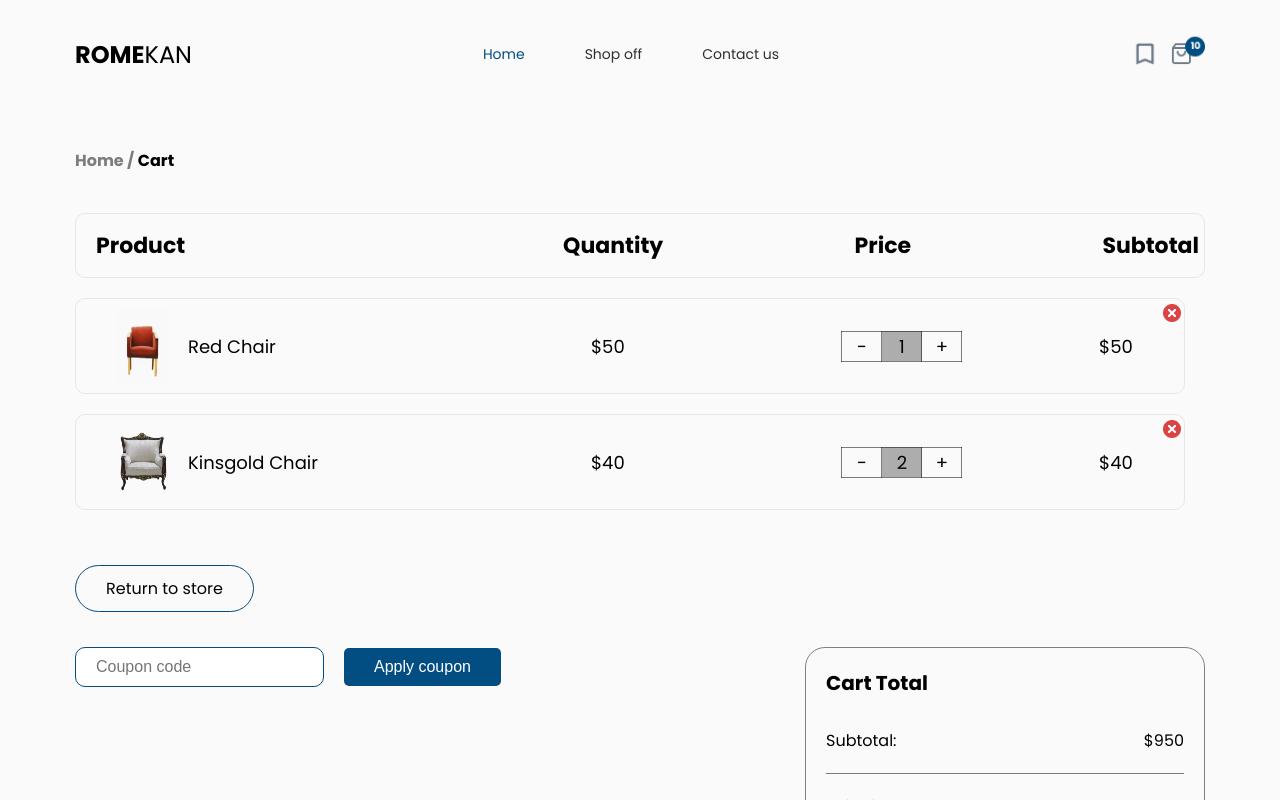
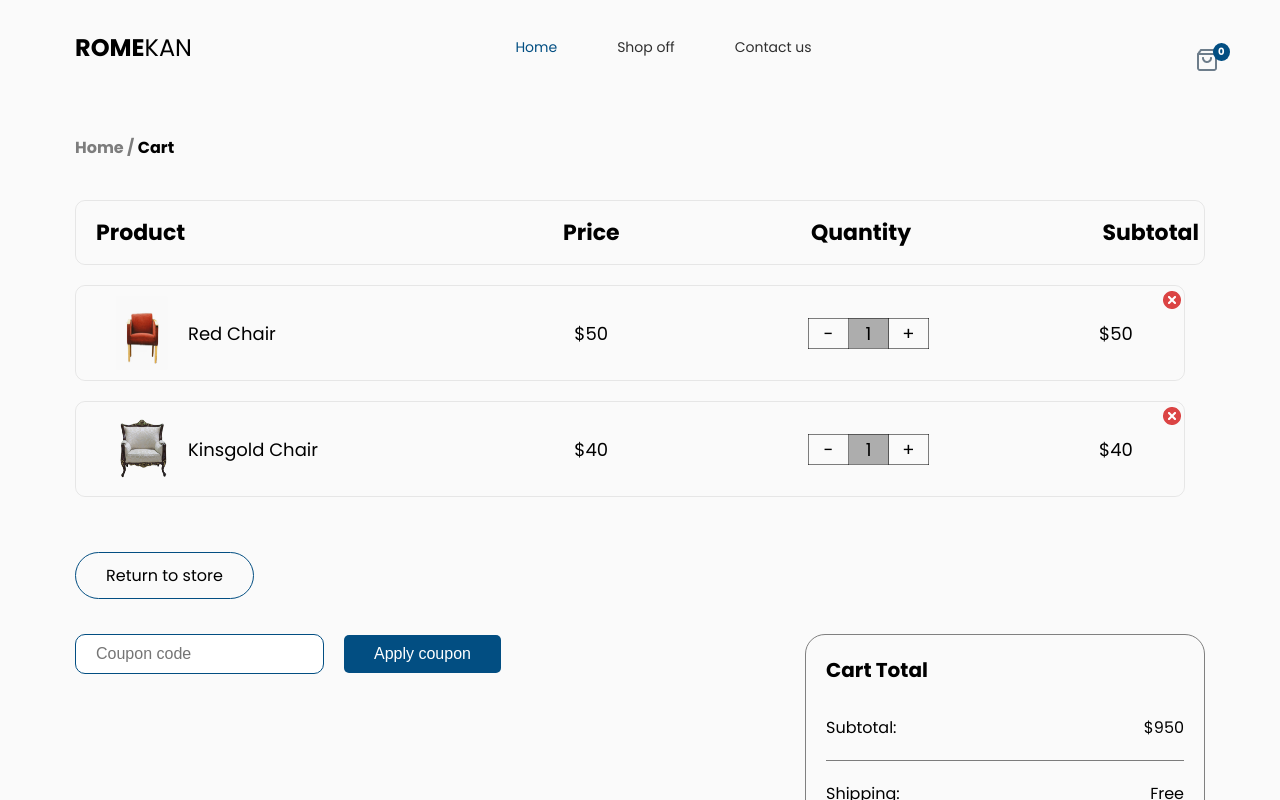
Before and after one commit to jubrealguy/shopping-app, a React (Create React App) app: page /cart in a window 1280 px wide. Shown: the top 800 px of the page. Built offline with nearby package versions, Linux system fonts and the light colour scheme.

Commit message:
did lots of functionalities

```diff
--- a/src/App.css
+++ b/src/App.css
@@ -82,15 +82,28 @@ a {
   margin-right: 1rem;
 }
 
-.header__icons--bookmark {
-  display: block;
-  width: 3rem;
+.header__icons--cart {
+  position: relative;
+  text-decoration: none;
 }
 
-.header__icons--cart {
-  display: block;
-  width: 3.5rem;
-  margin-bottom: 1.3rem;
+.header__icons--cart img {
+  position: absolute;
+  width: 2.4rem;
+}
+
+.header__icons--cart span {
+  position: absolute;
+  left: 1.8rem;
+  top: -.5rem;
+  font: 1rem;
+  line-height: 1.5;
+  font-weight: 700;
+  background: #024E82;
+  border-radius: 50%;
+  color: #ffffff;
+  padding: .15rem .5rem;
+  text-align: center;
 }
 
 .header__icons--hamburger {
@@ -309,6 +322,11 @@ a {
   }
 }
 
+.card {
+  text-decoration: none;
+  color: inherit;
+}
+
 .card-img {
   display: inline-block;
   width: 100%;
@@ -470,6 +488,11 @@ a {
   display: flex;
   align-items: center;
   padding: .4rem .75rem;
+  margin-left: -5rem;
+}
+
+.cart__body li:nth-child(2) {
+  margin-left: -5rem;
 }
 
 .cart__body li:nth-child(3) table {
@@ -558,6 +581,10 @@ a {
 
 .cart__product li:last-child span {
   font-size: 1.8rem;
+}
+
+.table-data {
+  cursor: pointer;
 }
 
 @media screen and (max-width: 600px) {
--- a/src/App.js
+++ b/src/App.js
@@ -1,21 +1,26 @@
 import './App.css';
 import Header from "./components/Header";
-import HomePage from './pages/HomePage';
+import HomePage from './components/HomePage';
 import Footer from './components/Footer';
-import Cart from "./pages/Cart";
-import Checkout from './pages/Checkout';
+import Cart from "./components/Cart";
+import Checkout from './components/Checkout';
+import Product from './components/ProductPage';
 import { Routes, Route } from "react-router-dom";
+import { NumProvider } from './components/NumContext';
 
 function App() {
   return (
     <div className="App">
+      <NumProvider>
         <Header />
           <Routes>
             <Route path='/*' element={<HomePage />}></Route>
             <Route path='/cart' element={<Cart />}></Route>
             <Route path='/cart/checkout' element={<Checkout />}></Route>
+            <Route path='/product' element={<Product />}></Route>
           </Routes>
         <Footer />
+      </NumProvider>
     </div>
   );
 }
--- a/src/pages/Cart.js
+++ b/src/components/Cart.js
@@ -8,6 +8,22 @@ import { useState } from "react"
 
 const Cart = () => {
     const [proceed, setProceed] = useState(false)
+    const [digit3, setDigit3] = useState(1)
+    let price;
+    const initialCartItems = [
+        { id: 1, name: 'Red Chair', price: 50, quantity: 1, image: chair3 },
+        { id: 2, name: 'Kinsgold Chair', price: 40, quantity: 1, image: chair8 },
+      ];
+
+      const [cartItems, setCartItems] = useState(initialCartItems);
+
+      const handleRemoveItem = (id) => {
+        setCartItems(cartItems.filter(item => item.id !== id));
+      };
+
+      const handleQuantityChange = (id, change) => {
+        setCartItems(cartItems.map(item => item.id === id ? { ...item, quantity: item.quantity + change } : item));
+      };
 
     const clickConfirm =(e) => {
         e.preventDefault()
@@ -27,15 +43,23 @@ const Cart = () => {
             </ul>
             <ul className="cart__product">
                 <li><h3>Quantity</h3></li>
-                <li><table><tr><td>-</td><td>2</td><td>+</td></tr></table></li>
+                <li>
+                    <table>
+                        <tr>
+                            <td onClick={() => setDigit3(digit3-1)}>-</td>
+                            <td>{digit3}</td>
+                            <td onClick={() => setDigit3(digit3+1)}>+</td>
+                        </tr>
+                    </table>
+                </li>
             </ul>
             <ul className="cart__product">
                 <li><h3>Price</h3></li>
-                <li>$50</li>
+                <li>{`$${price = 50}`}</li>
             </ul>
             <ul className="cart__product">
                 <li><h3>Subtotal</h3></li>
-                <li>$50</li>
+                <li>${price * digit3}</li>
             </ul>
         </div>
     )
@@ -46,22 +70,31 @@ const Cart = () => {
             <div className="cart__table">
         <ul className="cart__head">
             <li>Product</li>
+            <li>Price</li>
             <li>Quantity</li>
-                    <li>Price</li>
             <li>Subtotal</li>
         </ul>
-                <ul className="cart__body">
-                    <li className="cart__body-product"><img src={chair3} alt="" /><span>Red Chair</span></li>
-                    <li>$50</li>
-                    <li><table><tr><td>-</td><td>1</td><td>+</td></tr></table></li>
-                    <li><span>$50</span><img src={cancel} alt="" /></li>
+        {cartItems.map(item => (
+            <ul key={item.id} className="cart__body">
+            <li className="cart__body-product"><img src={item.image} alt="" /><span>{item.name}</span></li>
+            <li>{`$${item.price}`}</li>
+            <li>
+                <table>
+                <tbody>
+                    <tr>
+                    <td className="table-data" onClick={() => handleQuantityChange(item.id, -1)}>-</td>
+                    <td>{item.quantity}</td>
+                    <td className="table-data" onClick={() => handleQuantityChange(item.id, 1)}>+</td>
+                    </tr>
+                </tbody>
+                </table>
+            </li>
+            <li>
+                <span>${item.price * item.quantity}</span>
+                <img src={cancel} alt="" onClick={() => handleRemoveItem(item.id)} />
+            </li>
             </ul>
-                <ul className="cart__body">
-                    <li className="cart__body-product"><img src={chair8} alt="" /><span>Kinsgold Chair</span></li>
-                    <li>$40</li>
-                    <li><table><tr><td>-</td><td>2</td><td>+</td></tr></table></li>
-                    <li><span>$40</span><img src={cancel} alt="" /></li>
-                </ul>
+        ))}
         </div>
             {cartMobile}
             <div className="cart__link-mobile">
--- a/src/components/Chairs.js
+++ b/src/components/Chairs.js
@@ -1,7 +1,11 @@
-import React, { useState, useEffect } from 'react';
+import React, { useContext, useState, useEffect } from 'react';
+import { Link } from 'react-router-dom';
 import add_cart from "../img/add_cart.png"
+import NumContext from './NumContext';
+
 
 const Chairs = () => {
+  const { num, setNum } = useContext(NumContext);
     const [data, setData] = useState([]);
     const [loading, setLoading] = useState(true);
     const [error, setError] = useState(null);
@@ -33,17 +37,17 @@ const Chairs = () => {
             {data.map((chair) => {
                 const imageUrl = chair.photos && chair.photos.length > 0 ? `https://api.timbu.cloud/images/${chair.photos[0].url}` : null;
                 return (
-                    <div key={chair.unique_id} className="card">
+                    <Link to="/product" key={chair.unique_id} className="card">
                         <img src={imageUrl} alt="" className="card-img" />
                         <p className="card-title">{chair.name}</p>
                         <div className="card-price">
                             <p>
-                                <span className="card-price-1">${chair.current_price[0].USD[0]}</span>
-                                <span className="card-price-2">${chair.price2}</span>
+                                <span className="card-price-1">${chair.current_price[0].USD[1]}</span>
+                                <span className="card-price-2">${chair.current_price[0].USD[0]}</span>
                             </p>
-                            <img src={add_cart} alt="" className="card-carting"/>
+                            <img src={add_cart} alt="" className="card-carting" onClick={() => setNum(num + 1)} />
                         </div>
-                    </div>
+                    </Link>
                 )
             })}
         </div>
--- a/src/components/Header.js
+++ b/src/components/Header.js
@@ -1,14 +1,16 @@
-import bookmark from "../img/bookmark.png"
 import cart from "../img/cart.png"
 import { Link } from "react-router-dom";
 import ham from "../img/menu.png"
-import { useState } from "react";
+import { useState, useContext } from "react";
 import x from "../img/x.png"
+import NumContext from './NumContext';
 
 const Header = () => {
+    const { num } = useContext(NumContext);
     const [clickedNav, setclickedNav] = useState(false);
     const [imageSrc, setImageSrc] = useState(ham);
     const [activeIndex, setActiveIndex] = useState(0);
+
 
     const clickHam = (e) => {
         e.preventDefault();
@@ -40,8 +42,10 @@ const Header = () => {
                     </ul>
                 </nav>
                 <div className="header__icons">
-                    <Link to="/"><img src={bookmark} alt="" className="header__icons--bookmark" /></Link>
-                    <Link to="/cart"><img src={cart} alt="" className="header__icons--cart" /></Link>
+                    <Link to="/cart" className="header__icons--cart">
+                        <img src={cart} alt="" />
+                        <span>{num}</span>
+                    </Link>
                     <Link to="/"><img src={imageSrc} alt="" className="header__icons--hamburger" onClick={clickHam} /></Link>
                 </div>
                 {clickedNav && nav}
--- a/src/pages/HomePage.js
+++ b/src/components/HomePage.js
@@ -1,8 +1,8 @@
 import { React } from "react";
-import Chairs from "../components/Chairs";
-import SectionNav from "../components/SectionNav"
+import Chairs from "./Chairs";
+import SectionNav from "./SectionNav"
 import { Route, Routes } from 'react-router-dom';
-import Bed from "../components/Bed"
+import Bed from "./Bed"
 
 const HomePage = () => {
     return (
--- /dev/null
+++ b/src/components/NumContext.js
@@ -0,0 +1,15 @@
+import React, { createContext, useState } from 'react';
+
+const NumContext = createContext();
+
+export const NumProvider = ({ children }) => {
+  const [num, setNum] = useState(0);
+
+  return (
+    <NumContext.Provider value={{ num, setNum }}>
+      {children}
+    </NumContext.Provider>
+  );
+};
+
+export default NumContext;
--- /dev/null
+++ b/src/components/ProductPage.js
@@ -0,0 +1,10 @@
+const Product = () => {
+    return (
+        <div>
+            <h2>Product Page</h2>
+            <p>Product component under construction..........</p>
+        </div>
+    )
+}
+
+export default Product
```
Also changed, not shown: src/components/Checkout.js (renamed from src/pages/Checkout.js), src/img/cart.png. Lines whose indentation alone changed are shown as unchanged.
